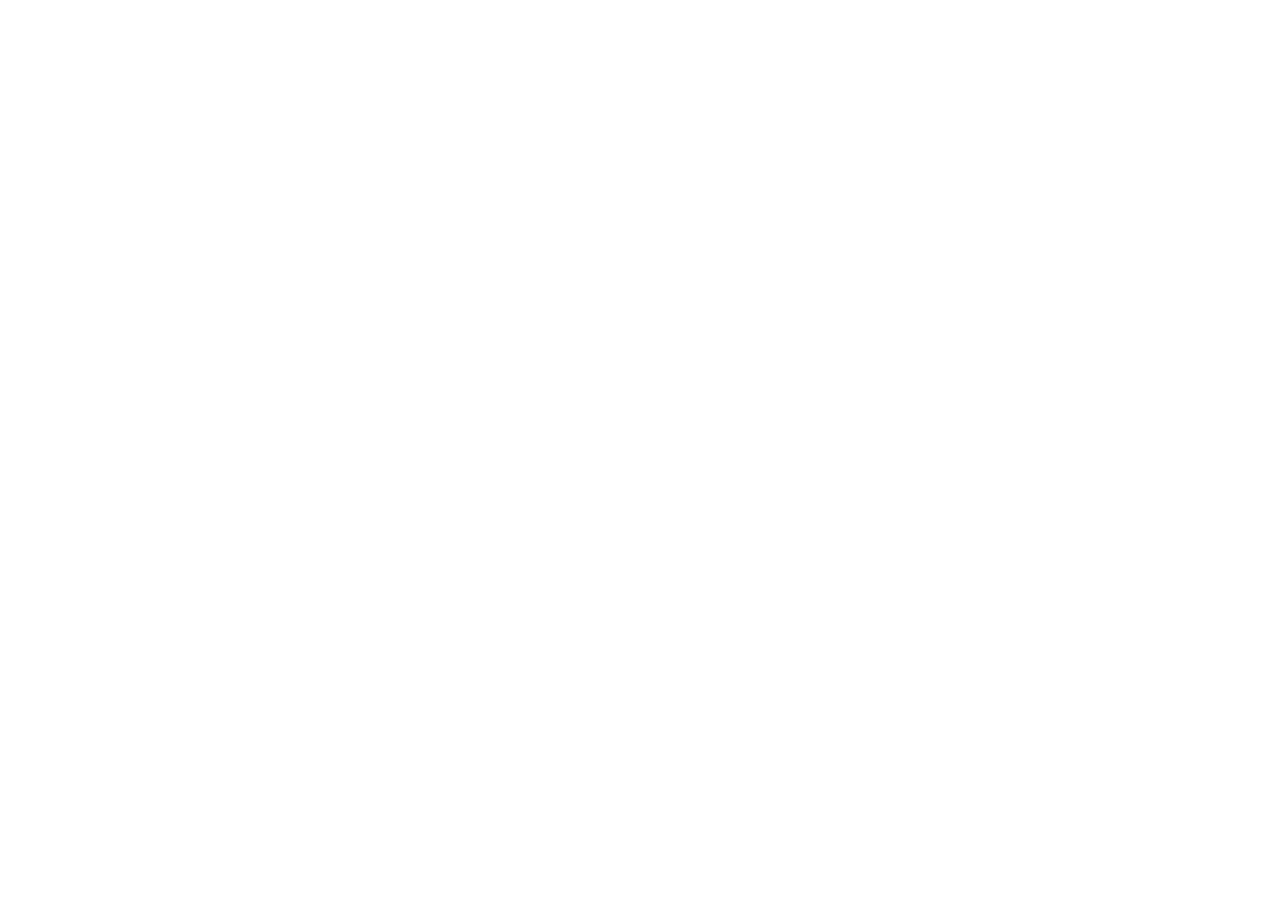
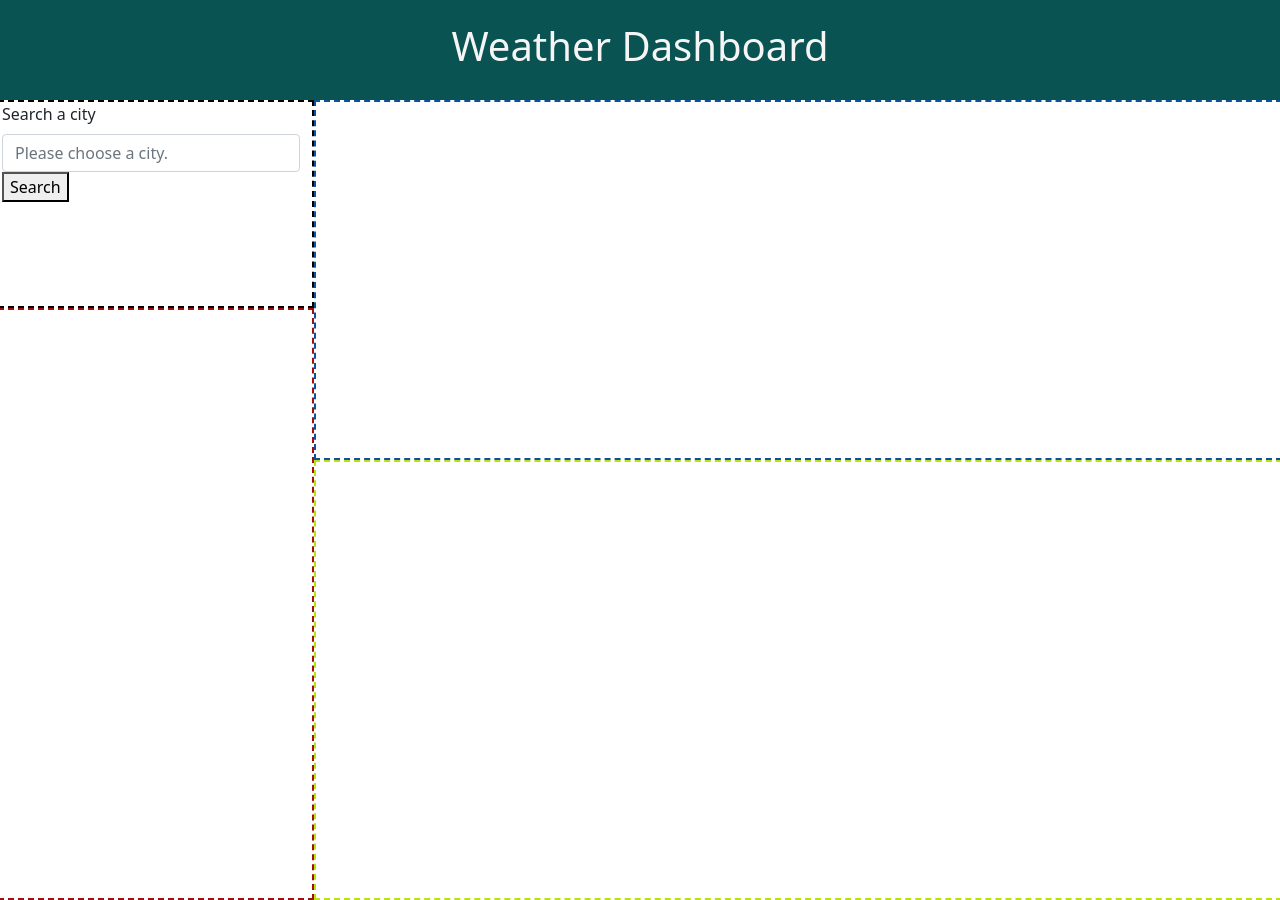
Before and after one commit to jfisher37/weather-dashboard, a plain HTML site: page index.html in a window 1280 px wide. Before the commit the page ends 800 px from the top, so only its background shows below. Drawn offline with nearby package versions, Linux system fonts and the light colour scheme.

Commit message:
added framework

```diff
--- a/assets/css/style.css
+++ b/assets/css/style.css
@@ -0,0 +1,29 @@
+header{
+    background-color: rgb(10, 83, 83);
+    color: whitesmoke;
+    height: 100px;
+    display: flex;
+    align-items: center;
+    justify-content: center;
+}
+
+.full-container{
+    height: 100%;
+}
+
+#city-search{
+    border: dashed black 2px;
+    height: 26%;
+}
+#previous-searches{
+    border: dashed rgb(160, 14, 14) 2px;
+    height: 74%;
+}
+#weather-today{
+    border: dashed rgb(14, 80, 160) 2px;
+    height: 45%;
+}
+#weather-forecast{
+    border: dashed rgb(187, 225, 16) 2px;
+    height: 55%;
+}
--- a/index.html
+++ b/index.html
@@ -4,10 +4,43 @@
     <meta charset="UTF-8">
     <meta http-equiv="X-UA-Compatible" content="IE=edge">
     <meta name="viewport" content="width=device-width, initial-scale=1.0">
+    <link href="https://cdn.jsdelivr.net/npm/bootstrap@5.1.1/dist/css/bootstrap.min.css" rel="stylesheet" integrity="sha384-F3w7mX95PdgyTmZZMECAngseQB83DfGTowi0iMjiWaeVhAn4FJkqJByhZMI3AhiU" crossorigin="anonymous">
     <link rel="stylesheet" href="./assets/css/style.css">
     <title>Weather Dashboard</title>
 </head>
 <body>
+    <header>
+        <h1>
+            Weather Dashboard
+        </h1>
+    </header>
+    <main>
+        <div id="full-container" class="row">
+            <div class="col-3 min-vw-25">
+                <div class="row" id="city-search">
+                    <div class="mb-3 ml-3">
+                        <label for="exampleFormControlInput1" class="form-label">Search a city</label>
+                        <input type="email" class="form-control" id="cityInput" placeholder="Please choose a city.">
+                        <button id=search-button>Search</button>
+                      </div>
+                </div>
+                <div class="row" id="previous-searches">
+                    <!-- dynamically at li's here -->
+                </div>
+
+            </div>
+            <div class="col-9 vh-100">
+                    <div class="row" id="weather-today">
+                        <!-- dynamically add today's weather here -->
+                    </div>
+                    <div class="row" id="weather-forecast">
+                        <!-- dynamically add cards here -->
+
+                    </div>
+
+            </div>
+        </div>
+    </main>
 
     <script src="./assets/js/script.js"></script>
 </body>
```
